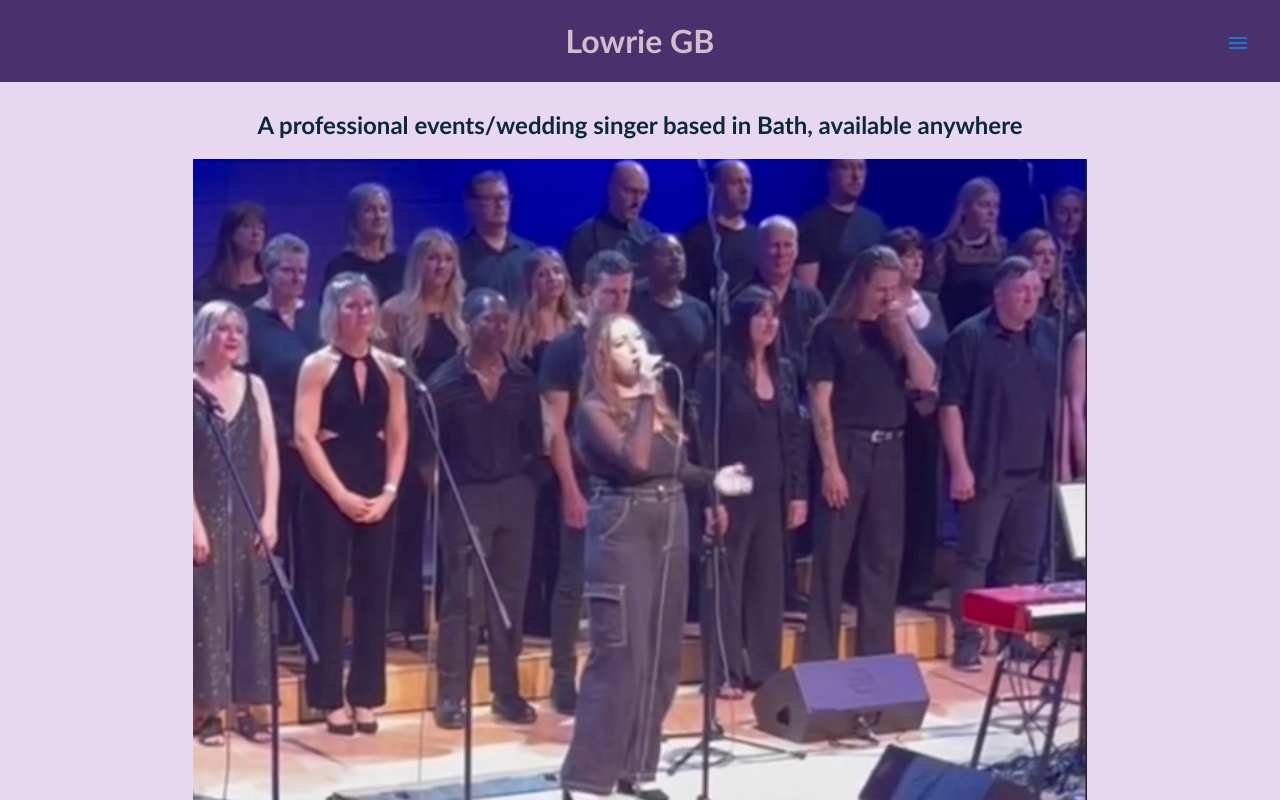
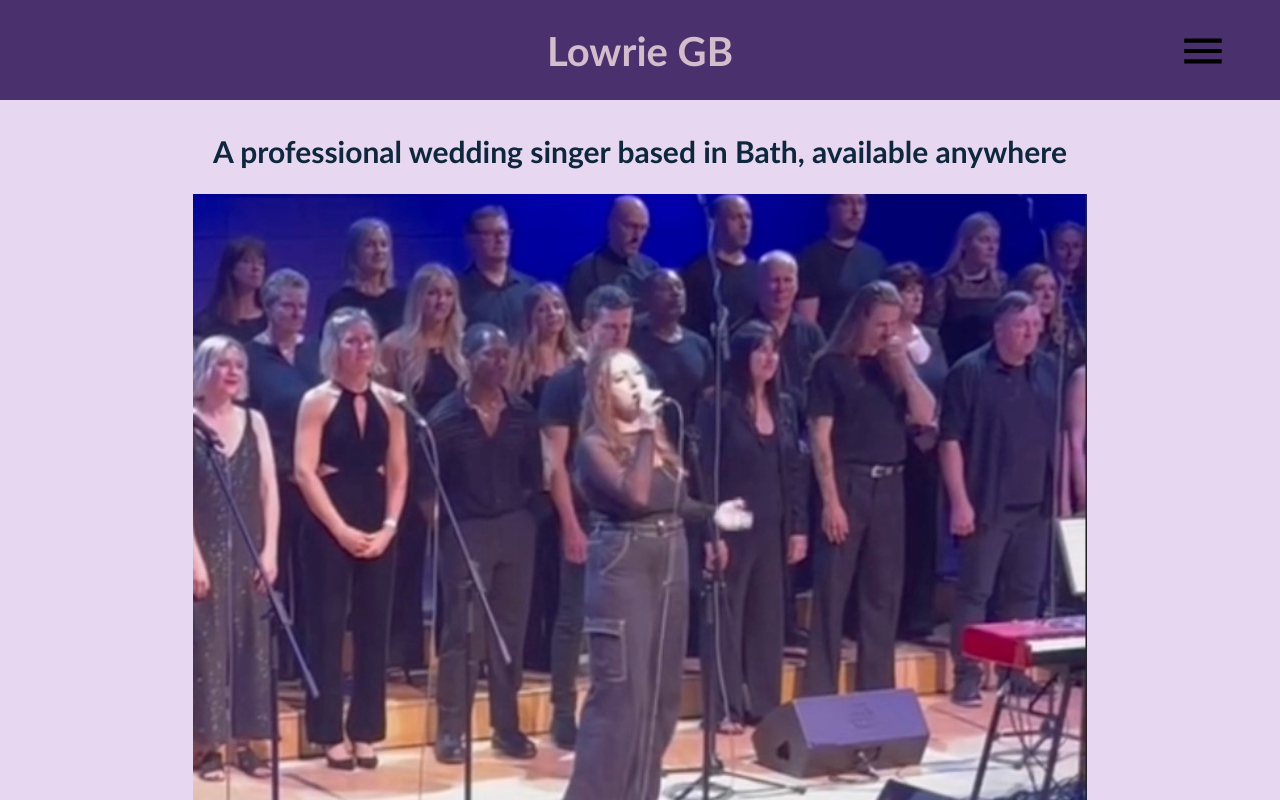
Before and after one commit to jleigh-100/lowriesings, a React app: page / in a window 1280 px wide. Shown: the top 800 px of the page. Built offline with nearby package versions, Linux system fonts and the light colour scheme.

Commit message:
more styling changes

```diff
--- a/client/src/components/App.jsx
+++ b/client/src/components/App.jsx
@@ -11,7 +11,6 @@ export const Container = styled.div`
 
 const App = () => {
   const [currentPage, setCurrentPage] = useState("home");
-  console.log(currentPage)
   return (
     <Container>
       <Header setCurrentPage={setCurrentPage} />
--- a/client/src/components/Body.jsx
+++ b/client/src/components/Body.jsx
@@ -14,7 +14,7 @@ const Container = styled.div`
 const HomePage = () => {
   return (
     <Container>
-      <h2>A professional events/wedding singer based in Bath, available anywhere</h2>
+      <h2>A professional wedding singer based in Bath, available anywhere</h2>
       <img src="/images/singing.jpg" alt="Lowrie singing" />
       <p>Hello! I'm Lowrie</p>
       <Testimonials />
@@ -25,7 +25,7 @@ const HomePage = () => {
 const AboutPage = () => {
   return (
     <Container>
-      <p>Hi! I'm Lowrie. I'm a singer and musician.</p>
+      <p>Hi! I'm Lowrie. I'm a singer and have grade 8 clarinet</p>
     </Container>
   )
 }
@@ -35,12 +35,15 @@ const RequestForm = () => {
     <Container>
       <p>Request a song!</p>
       <form>
-        <label for="song">Song:</label>
+        <label for="song">Song: </label>
         <input type="text" id="song" name="song" required></input>
+        <br />
         <label for="artist">Artist:</label>
         <input type="text" id="artist" name="artist" required></input>
+        <br />
         <label for="email">Email:</label>
         <input type="email" id="email" name="email" required></input>
+        <br />
         <button type="submit">Submit</button>
       </form>
     </Container>
@@ -52,10 +55,10 @@ const SongList = () => {
     <Container>
       <p>Although I can do any song, here are some I can do whenever:</p>
       <ul>
-        <li>song 1</li>
-        <li>song 2</li>
-        <li>song 3</li>
-        <li>song 4</li>
+        <li>Hello - Adele</li>
+        <li>Make you feel my love - Adele</li>
+        <li>Everything - Michael Bublé</li>
+        <li>All Star - Smash Mouth (Shrek theme)</li>
       </ul>
     </Container>
   )
--- a/client/src/components/Header.jsx
+++ b/client/src/components/Header.jsx
@@ -11,16 +11,22 @@ import Stack from '@mui/material/Stack';
 import MenuIcon from '@mui/icons-material/Menu';
 
 const Container = styled.div`
-display: flex;
-flex-direction: row;
-justify-content: center;
-background-color: #4A306D;
-color: #D3BCCC;
+  display: flex;
+  flex-direction: row;
+  justify-content: center;
+  height: 100px;
+  background-color: #4A306D;
+  color: #D3BCCC;
+  h1 {
+    font-size: 40px;
+  }
 `
 const MenuContainer = styled.div`
   position: absolute;
-  top: 25px;
+  top: 20px;
   right: 10px;
+  width: 100px;
+  height: 100px;
 `;
 
 
@@ -70,7 +76,7 @@ const BurgerMenu = ({ setCurrentPage }) => {
             aria-haspopup="true"
             onClick={handleToggle}
           >
-            <MenuIcon />
+            <MenuIcon sx={{ width: '50px', height: '50px', fill: 'black' }} />
           </Button>
           <Popper
             open={open}
@@ -96,10 +102,10 @@ const BurgerMenu = ({ setCurrentPage }) => {
                       aria-labelledby="composition-button"
                       onKeyDown={handleListKeyDown}
                     >
-                      <MenuItem onClick={() => setCurrentPage('home')}>Home</MenuItem>
-                      <MenuItem onClick={() => setCurrentPage('about')}>About Me</MenuItem>
-                      <MenuItem onClick={() => setCurrentPage('songlist')}>Song list</MenuItem>
-                      <MenuItem onClick={() => setCurrentPage('request')}>Request form</MenuItem>
+                      <MenuItem sx={{ fontSize: '30px' }} onClick={() => setCurrentPage('home')}>Home</MenuItem>
+                      <MenuItem sx={{ fontSize: '30px' }} onClick={() => setCurrentPage('about')}>About Me</MenuItem>
+                      <MenuItem sx={{ fontSize: '30px' }} onClick={() => setCurrentPage('songlist')}>Song list</MenuItem>
+                      <MenuItem sx={{ fontSize: '30px' }} onClick={() => setCurrentPage('request')}>Request form</MenuItem>
                     </MenuList>
                   </ClickAwayListener>
                 </Paper>
--- a/public/app.css
+++ b/public/app.css
@@ -2,4 +2,5 @@ body {
     margin: 0;
     background-color: #E8D7F1;
     font-family:'Trebuchet MS', 'Lucida Sans Unicode', 'Lucida Grande', 'Lucida Sans', Arial, sans-serif;
+    font-size: 20px;
 }
```
Also changed, not shown: public/bundle.js.
